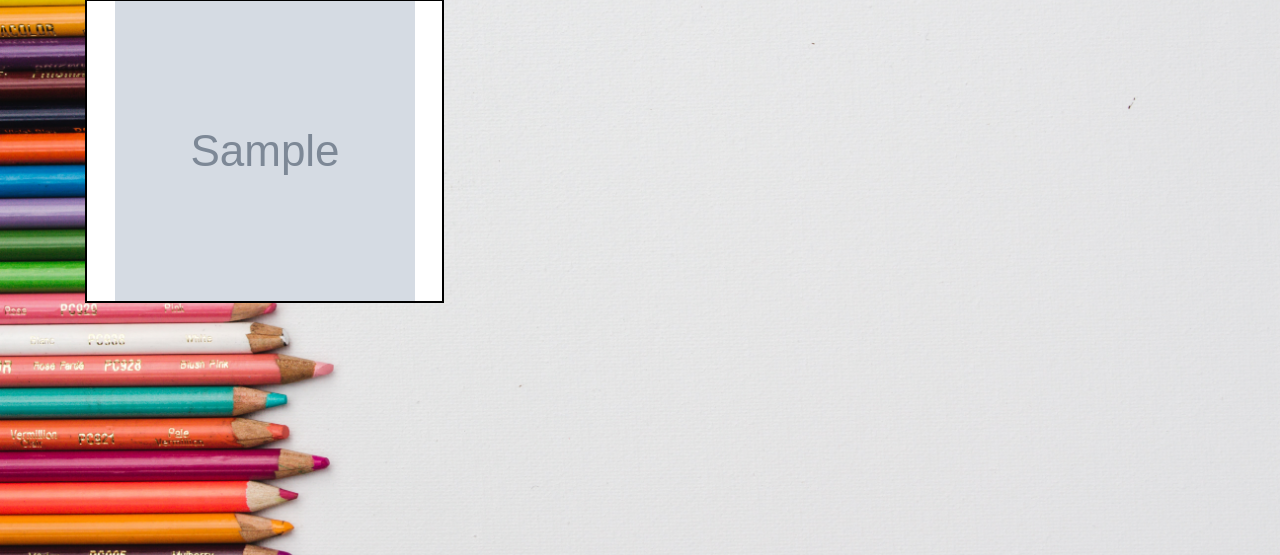
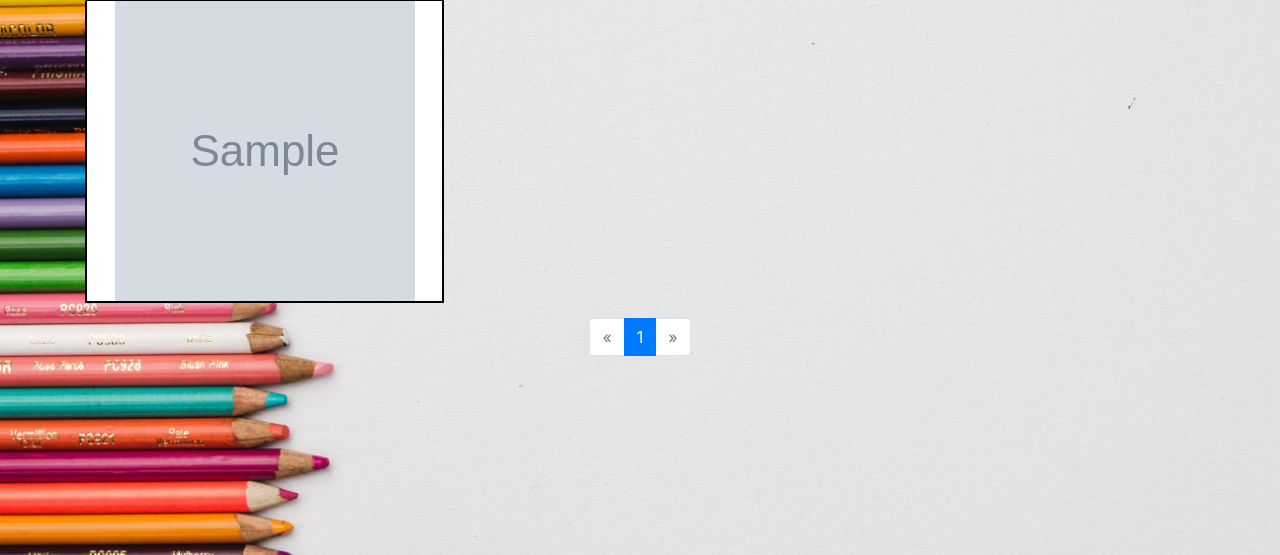
Before and after one commit to YoungHaYoo12/drawify, a Flask app: page /drawings/list in a window 1280 px wide. Shown: the part 166-721 px from the top of the page. Run offline with Flask 2, Linux system fonts and the light colour scheme; a user stored in the database is signed in; tables that the repository leaves empty hold one stand-in row (values such as "Sample post"); grey boxes marked "Sample" are stand-in pictures; some libraries are stand-ins or nearby versions.

Commit message:
Add pagination to questions.choose_send_question,drawings.list.

```diff
--- a/app/drawings/views.py
+++ b/app/drawings/views.py
@@ -8,9 +8,12 @@ from app.models import Drawing
 @drawings.route('/list')
 @login_required
 def list():
-  drawings = current_user.drawings.order_by(Drawing.timestamp.desc()).all()
+  page = request.args.get('page',1,type=int)
 
-  return render_template('drawings/list.html',drawings=drawings,user=current_user)
+  pagination = current_user.drawings.order_by(Drawing.timestamp.desc()).paginate(page=page,per_page=9)
+  drawings=pagination.items
+
+  return render_template('drawings/list.html',drawings=drawings,pagination=pagination,user=current_user)
 
 @drawings.route('/draw')
 @login_required
--- a/app/static/css/main.css
+++ b/app/static/css/main.css
@@ -4,6 +4,12 @@
   top:50%;
   left:50%;
   transform:translate(-50%, -50%);
+}
+
+.pagination-wrapper {
+  display:flex;
+  justify-content:center;
+  margin-top:15px;
 }
 
 /* base.html  */
--- a/app/templates/drawings/list.html
+++ b/app/templates/drawings/list.html
@@ -1,4 +1,5 @@
 {% extends "base.html" %}
+{% import 'macros.html' as macros %}
 {% block content %}
 <div class="drawings-list-wrapper text-center">
 <h1>Drawings of {{user.username}}</h1>
@@ -10,6 +11,10 @@
       </div>
       {% endfor %}
     </div>
+    <!-- Pagination -->
+    <div class="pagination-wrapper">
+    {{macros.pagination_widget(pagination,'drawings.list')}}
+    </div>
   </div>
 </div>
 {% endblock %}
--- a/app/templates/questions/choose_send_question.html
+++ b/app/templates/questions/choose_send_question.html
@@ -1,4 +1,5 @@
 {% extends "base.html" %}
+{% import 'macros.html' as macros %}
 {% block content %}
 <div class="drawings-list-wrapper text-center">
 <h1>Choose Drawing to Send to {{recipient}}</h1>
@@ -12,6 +13,10 @@
       </div>
       {% endfor %}
     </div>
+    <!-- Pagination -->
+    <div class="pagination-wrapper">
+    {{macros.pagination_widget(pagination,'questions.choose_send_question',recipient=recipient,game_id=game_id)}}
+    </div>
   </div>
 </div>
 {% endblock %}
```
Also changed, not shown: app/questions/views.py (+6 -3 lines).
